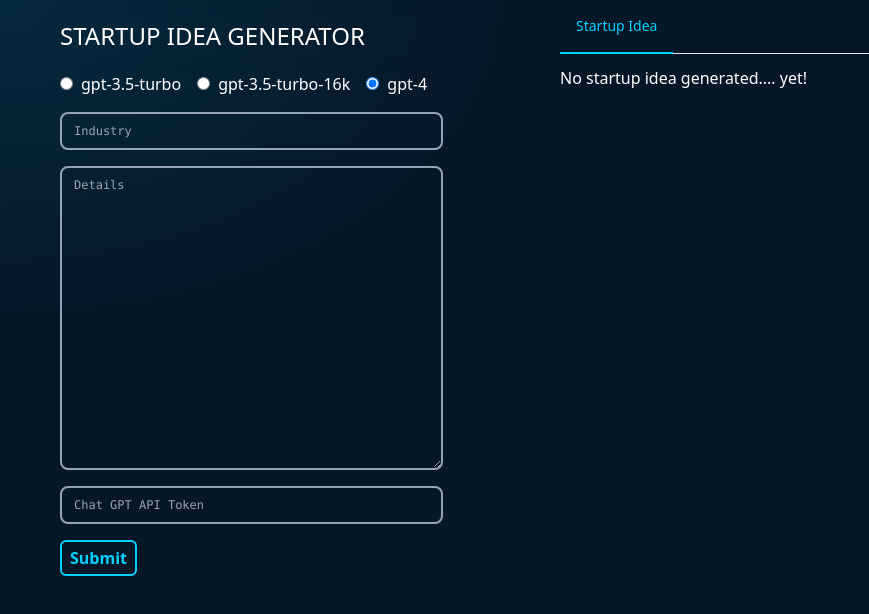
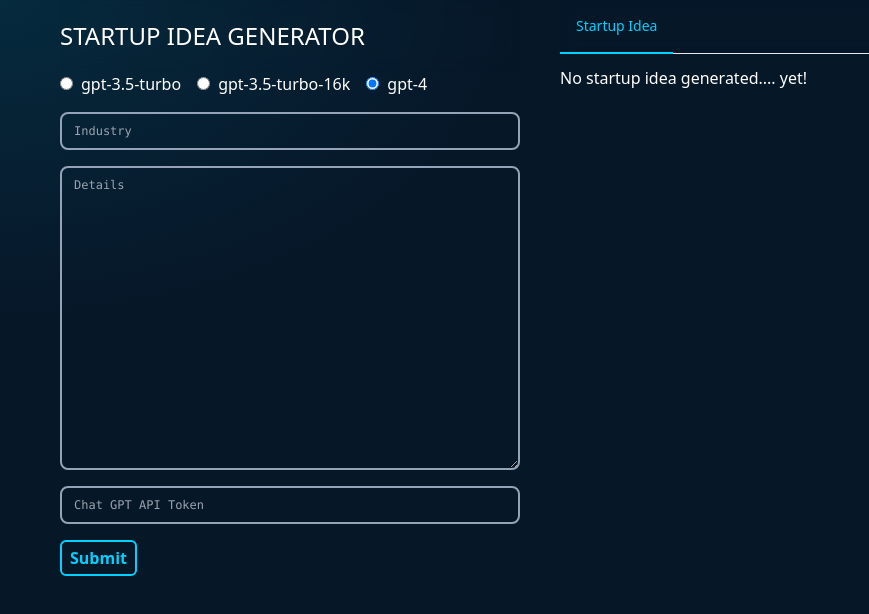
Before and after one commit to bkubick/startup-idea-generator, a React app in the folder startup-idea-generator/: page / in a window 1280 px wide. Shown: the top 614 px of the page, without its empty margins (0-869 px from the left). Built offline with nearby package versions, Linux system fonts and the light colour scheme.

Commit message:
Remove extra flex class that is not needed

```diff
--- a/startup-idea-generator/src/views/startup-idea-generator.tsx
+++ b/startup-idea-generator/src/views/startup-idea-generator.tsx
@@ -93,7 +93,7 @@ class StartupIdeaGenerator extends React.Component<Props, State> {
         return (
           <div className="text-white w-full px-10">
             <div className='grid lg:grid-cols-12'>
-                <div className='col-span-5 lg:overflow-hidden flex'>
+                <div className='col-span-5 lg:overflow-hidden'>
                     <div className='overflow-y-scroll no-scrollbar px-5'>
                         <div className='lg:h-screen'>
                             <h1 className='sticky top-0 backdrop-blur z-10 uppercase text-2xl font-medium py-5'>
```
